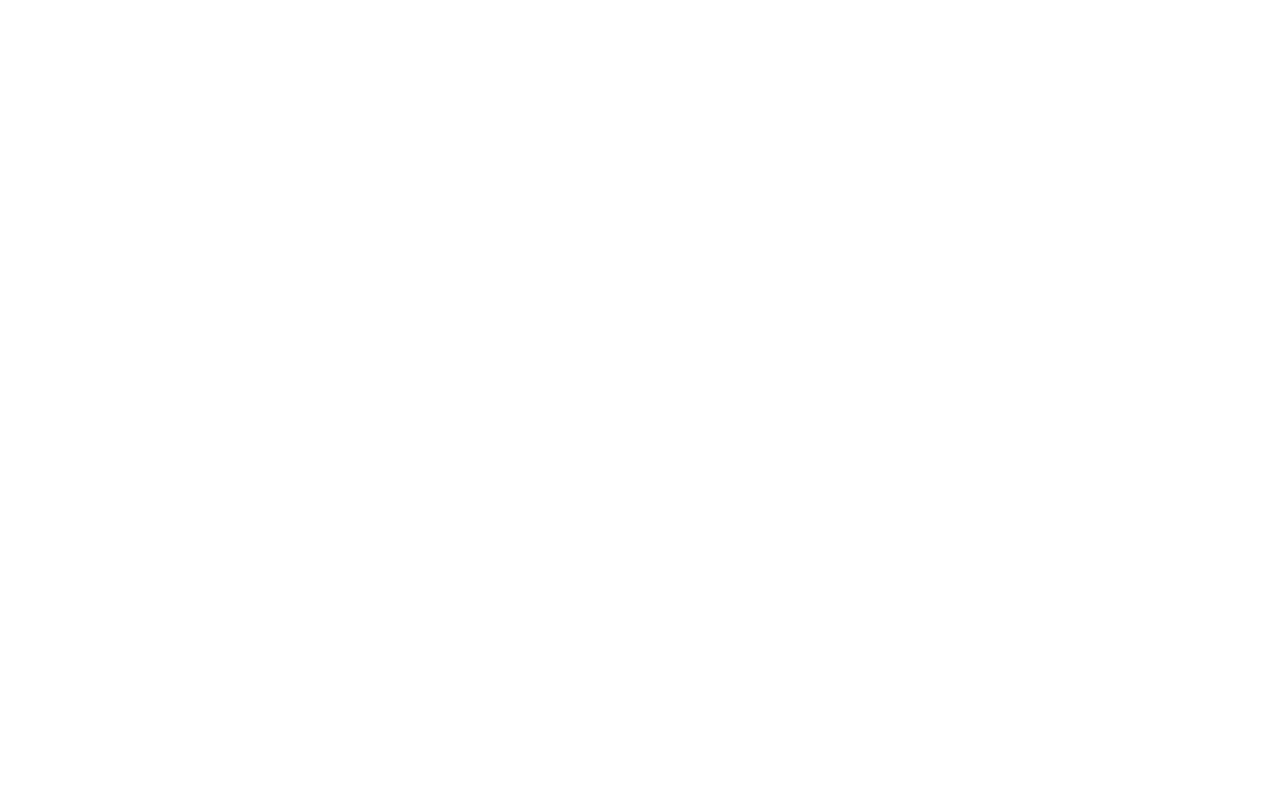
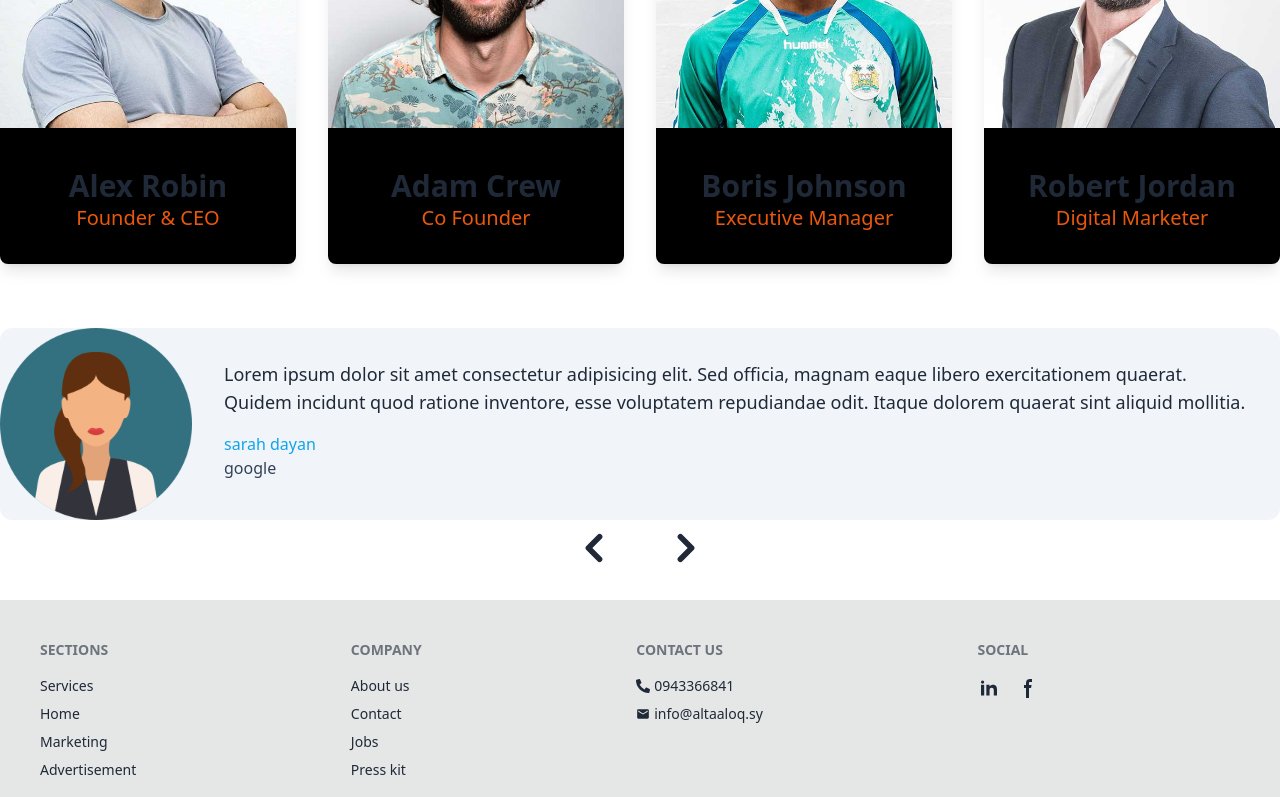
Before and after one commit to 5aledar/al-taaluq-, a React (Vite) app: page / in a window 1280 px wide. Shown: the part 2404-3201 px from the top of the page. Before the commit the page ends 2144 px from the top, so only its background shows below. Built offline with nearby package versions, Linux system fonts and the light colour scheme.

Commit message:
testmonials

```diff
--- a/package.json
+++ b/package.json
@@ -12,10 +12,13 @@
   "dependencies": {
     "@heroicons/react": "^1.0.6",
     "animate.css": "^4.1.1",
+    "framer-motion": "^11.5.4",
     "react": "^18.3.1",
     "react-dom": "^18.3.1",
     "react-icons": "^5.3.0",
-    "react-router-dom": "^6.26.2"
+    "react-router-dom": "^6.26.2",
+    "sass": "^1.78.0",
+    "scss": "^0.2.4"
   },
   "devDependencies": {
     "@eslint/js": "^9.9.0",
--- a/src/App.jsx
+++ b/src/App.jsx
@@ -19,7 +19,7 @@
         <Route path='/' element={<Home />} />
         <Route path='services' element={<OurServices/>} />
       </Routes>
-      <Footer />
+      <Footer  />
     </React.Fragment>
   )
 }
--- a/src/components/Footer.jsx
+++ b/src/components/Footer.jsx
@@ -4,7 +4,7 @@
 import { MdEmail } from "react-icons/md";
 const Footer = () => {
     return (
-        <footer className="footer bg-base-300 text-base-content p-10">
+        <footer className="footer bg-base-300 text-base-content p-10" id='footer'>
             <nav>
                 <h6 className="footer-title">Sections</h6>
                 <Link to='/services' className="link link-hover">Services</Link>
--- /dev/null
+++ b/src/components/Testemonial.jsx
@@ -0,0 +1,26 @@
+import React from 'react'
+
+const Testemonial = ({ name,comapny, text }) => {
+    return (
+        <figure class="md:flex bg-slate-100 rounded-xl p-8 md:p-0 dark:bg-slate-800 ">
+        <img class="w-24 h-24 md:w-48 md:h-48  md:rounded-none rounded-full mx-auto" src="/user.png" alt="" width="384" height="512" />
+        <div class="pt-6 md:p-8 text-center md:text-left space-y-4">
+          <blockquote>
+            <p class="text-lg font-medium">
+             {text}
+            </p>
+          </blockquote>
+          <figcaption class="font-medium">
+            <div class="text-sky-500 dark:text-sky-400">
+              {name}
+            </div>
+            <div class="text-slate-700 dark:text-slate-500">
+              {comapny}
+            </div>
+          </figcaption>
+        </div>
+      </figure>
+    )
+}
+
+export default Testemonial
--- /dev/null
+++ b/src/containers/TestomonialContainer.jsx
@@ -0,0 +1,60 @@
+import React , {useState} from 'react'
+import Testemonial from '../components/Testemonial'
+import { HiChevronLeft, HiChevronRight } from 'react-icons/hi';
+// import { motion } from 'framer-motion';
+// import './TestomonialContainer.scss';
+const TestomonialContainer = () => {
+    const [currentIndex, setCurrentIndex] = useState(0);
+    const handleClick = (index) => {
+        setCurrentIndex(index);
+      };
+    const testimonials = [
+        {
+            name:'sarah dayan',
+            company: 'google',
+            text: 'Lorem ipsum dolor sit amet consectetur adipisicing elit. Sed officia, magnam eaque libero exercitationem quaerat. Quidem incidunt quod ratione inventore, esse voluptatem repudiandae odit. Itaque dolorem quaerat sint aliquid mollitia.'
+        },
+        {
+            name:'sarah ss',
+            company: 'google',
+            text:'Tailwind CSS is the only framework that Ive seen scale on large teams. Its easy to customize, adapts to any design, and the build size is tiny.'
+        },
+        {
+            name:'sarah sssssss',
+            company: 'google',
+            text:'Tailwind CSS is the only framework that Ive seen scale on large teams. Its easy to customize, adapts to any design, and the build size is tiny.'
+        }
+    ]
+  return (
+    // <div className='flex '>
+    //   {
+    //     testmonials.map((item) => {
+    //         return(
+    //             <Testemonial  name={item.name} comapny={item.company} text={item.text}/>
+    //         )
+    //     })
+    //   }
+    // </div>
+
+    <>
+      {testimonials.length && (
+        <>
+          <Testemonial name={testimonials[currentIndex].name} comapny={testimonials[currentIndex].company} text={testimonials[currentIndex].text} />
+
+          <div className="flex justify-center gap-3 items-center">
+            <div className="w-20 h-20 " onClick={() => handleClick(currentIndex === 0 ? testimonials.length - 1 : currentIndex - 1)}>
+              <HiChevronLeft className='m-auto size-14' />
+            </div>
+
+            <div className="w-20 h-20" onClick={() => handleClick(currentIndex === testimonials.length - 1 ? 0 : currentIndex + 1)}>
+              <HiChevronRight className='m-auto size-14'/>
+            </div>
+          </div>
+        </>
+      )}
+
+    </>
+  )
+}
+
+export default TestomonialContainer
--- a/src/pages/Home.jsx
+++ b/src/pages/Home.jsx
@@ -3,13 +3,16 @@
 import Features from '../components/Features'
 import { OurServices } from '../components/OurServices'
 import Team from '../components/Team'
+import TestomonialContainer from '../containers/TestomonialContainer'
 
 export const Home = () => {
   return (
     <div>
         <Hero/>
         <Features/>
+        <OurServices />
         <Team/>
+        <TestomonialContainer />
     </div>
   )
 }
```
Also changed, not shown: public/user.png (added), 1 other file (tests, documents, lock files or other folders).
